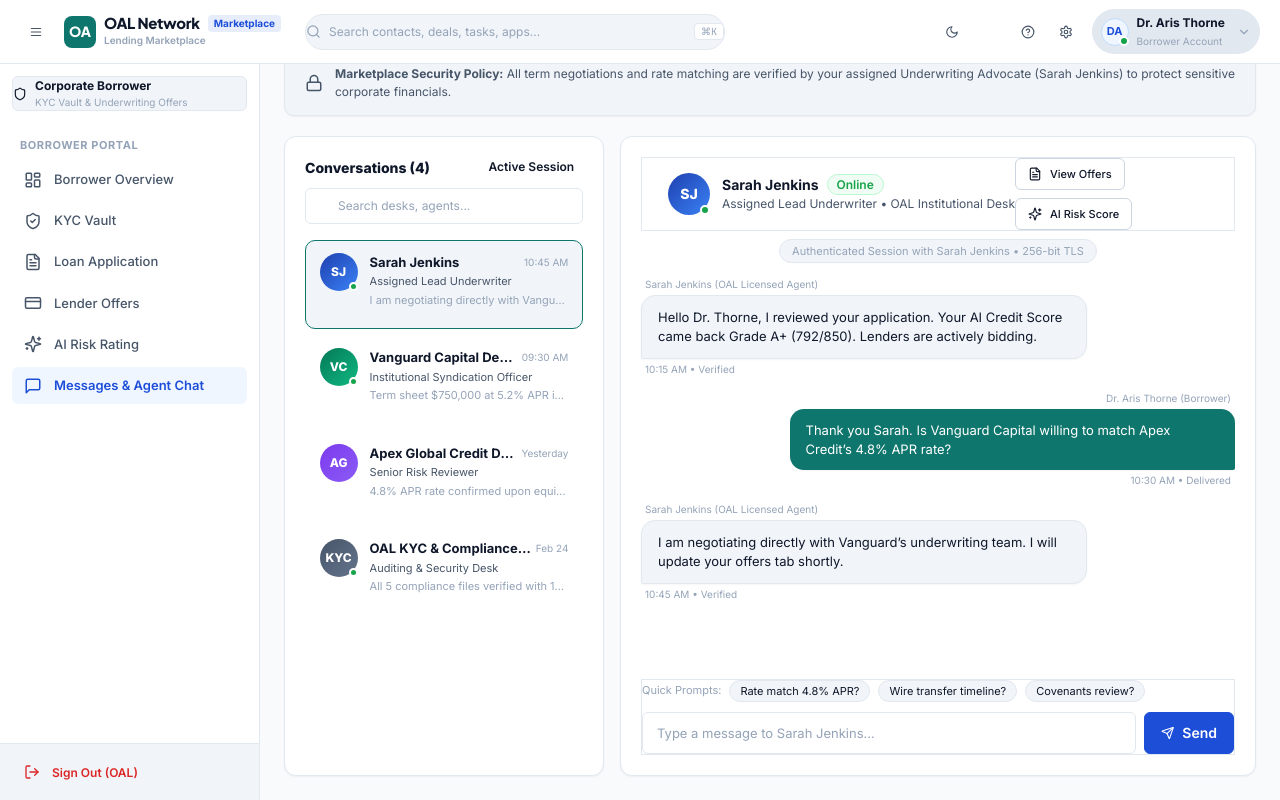
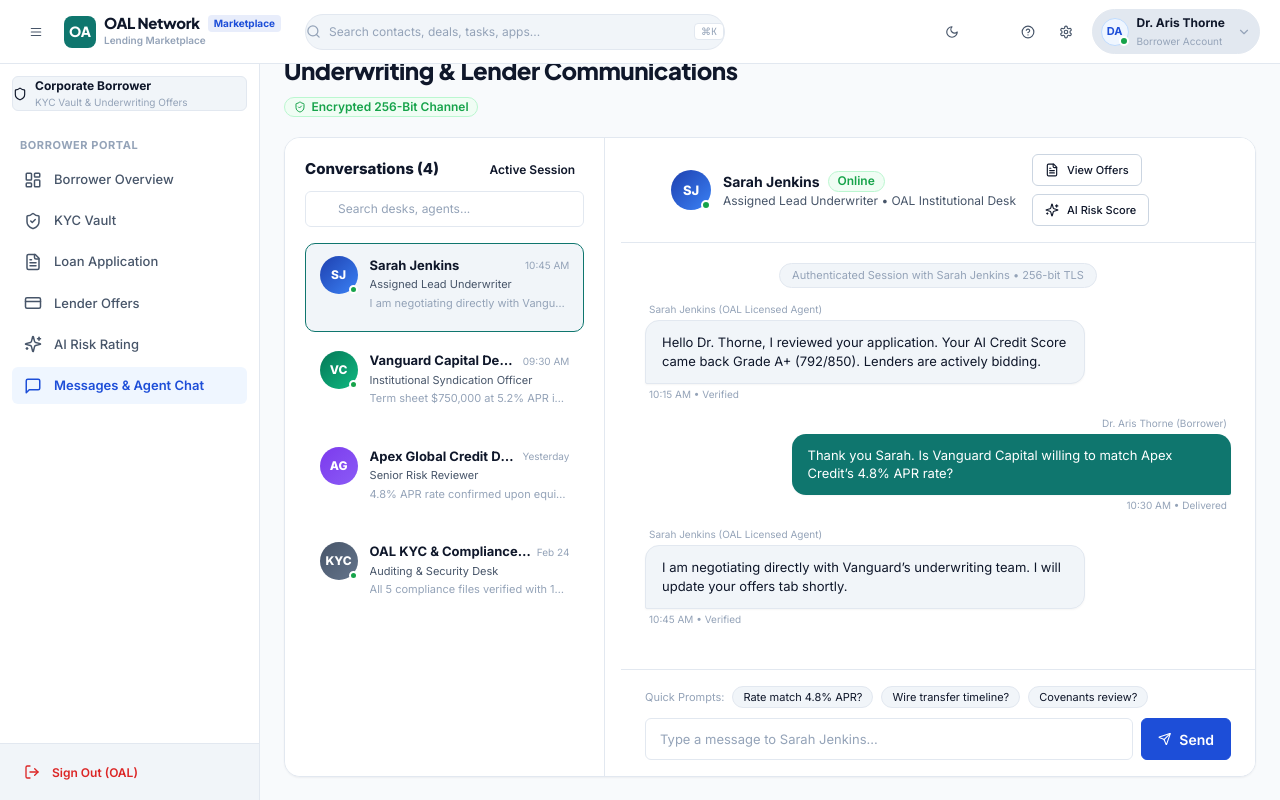
Before and after one commit to AKRITIKUSHWAHA/CRM, a React (Vite) app: page /oal/borrower/messages in a window 1280 px wide. Built offline with nearby package versions, Linux system fonts and the light colour scheme; the HTML template or start-up script is replaced by a standard one.

Commit message:
style(messages): unify 2-panel chat window into seamless borderless hub without nested boxes

```diff
--- a/src/pages/oal/borrower/OalBorrowerMessages.jsx
+++ b/src/pages/oal/borrower/OalBorrowerMessages.jsx
@@ -137,34 +137,38 @@ export const OalBorrowerMessages = () => {
         </div>
       </div>
 
-      {/* 2. Compliance Notice */}
-      <Card style={{ padding: '0.85rem 1.25rem', borderRadius: '10px' }} className="surface-secondary border-subtle flex items-center gap-3 text-xs text-secondary">
-        <Lock size={18} className="text-accent flex-shrink-0" />
-        <div>
-          <strong>Marketplace Security Policy:</strong> All term negotiations and rate matching are verified by your assigned Underwriting Advocate (Sarah Jenkins) to protect sensitive corporate financials.
-        </div>
-      </Card>
-
-      {/* 3. Two-Panel Systematic Messaging Layout */}
-      <div className="chat-master-grid">
+      {/* 2. Unified Two-Panel Systematic Messaging Portal */}
+      <div
+        style={{
+          display: 'grid',
+          gridTemplateColumns: '320px minmax(0, 1fr)',
+          border: '1px solid var(--border)',
+          borderRadius: '16px',
+          backgroundColor: 'var(--surface)',
+          minHeight: '660px',
+          overflow: 'hidden',
+          boxShadow: 'var(--shadow-sm)',
+        }}
+        className="chat-master-grid"
+      >
         {/* LEFT PANEL: Contacts / Chat Participants */}
-        <Card
+        <div
           style={{
             padding: '1.25rem',
-            borderRadius: '12px',
             display: 'flex',
             flexDirection: 'column',
             gap: '1rem',
             height: '100%',
             overflow: 'hidden',
-            boxSizing: 'border-box',
+            borderRight: '1px solid var(--border)',
+            backgroundColor: 'var(--surface)',
           }}
           className={`${showMobileChat ? 'hidden md:flex' : 'flex'}`}
         >
           {/* Panel Header & Search */}
           <div className="flex flex-col gap-2.5" style={{ width: '100%', minWidth: 0 }}>
             <div className="flex items-center justify-between">
-              <span style={{ fontSize: '14px', fontWeight: 800, color: 'var(--text-primary)' }}>
+              <span style={{ fontSize: '15px', fontWeight: 800, color: 'var(--text-primary)' }}>
                 Conversations ({contacts.length})
               </span>
               <Badge variant="neutral" style={{ fontSize: '11px' }}>
@@ -245,7 +249,7 @@ export const OalBorrowerMessages = () => {
                     )}
                   </div>
 
-                  {/* Name & Preview - strictly constrained inside card */}
+                  {/* Name & Preview */}
                   <div style={{ minWidth: 0, flex: 1, overflow: 'hidden', display: 'flex', flexDirection: 'column' }}>
                     <div style={{ display: 'flex', alignItems: 'center', justifyContent: 'space-between', gap: '4px', minWidth: 0, width: '100%' }}>
                       <span
@@ -303,23 +307,31 @@ export const OalBorrowerMessages = () => {
               );
             })}
           </div>
-        </Card>
+        </div>
 
         {/* RIGHT PANEL: Live Active Chat Window */}
-        <Card
+        <div
           style={{
-            padding: '1.25rem',
-            borderRadius: '12px',
             display: 'flex',
             flexDirection: 'column',
             justifyContent: 'space-between',
             height: '100%',
+            backgroundColor: 'var(--surface)',
           }}
           className={`${!showMobileChat ? 'hidden md:flex' : 'flex'}`}
         >
-          <div>
-            {/* Active Contact Header Bar */}
-            <div className="flex items-center justify-between pb-3.5 border-b border-subtle mb-3">
+          {/* Active Contact Seamless Header Bar */}
+          <div
+            style={{
+              padding: '1rem 1.5rem',
+              borderBottom: '1px solid var(--border)',
+              display: 'flex',
+              alignItems: 'center',
+              justifyContent: 'space-between',
+              gap: '1rem',
+              backgroundColor: 'var(--surface)',
+            }}
+          >
             <div className="flex items-center gap-3 min-w-0">
               {/* Mobile Back Button */}
               <Button
@@ -334,8 +346,8 @@ export const OalBorrowerMessages = () => {
               <div style={{ position: 'relative', flexShrink: 0 }}>
                 <div
                   style={{
-                      width: '42px',
-                      height: '42px',
+                    width: '40px',
+                    height: '40px',
                     borderRadius: '50%',
                     background: activeContact.avatarBg,
                     color: '#ffffff',
@@ -343,7 +355,7 @@ export const OalBorrowerMessages = () => {
                     alignItems: 'center',
                     justifyContent: 'center',
                     fontWeight: 800,
-                      fontSize: '14px',
+                    fontSize: '13px',
                   }}
                 >
                   {activeContact.avatarText}
@@ -406,12 +418,14 @@ export const OalBorrowerMessages = () => {
           <div
             className="flex flex-col gap-3.5 pr-2 overflow-y-auto"
             style={{
-                height: '360px',
-                padding: '0.5rem 0',
+              padding: '1.25rem 1.5rem',
+              flex: 1,
+              maxHeight: '440px',
+              minHeight: '340px',
             }}
           >
             {/* System Session Banner */}
-              <div className="flex items-center justify-center my-2">
+            <div className="flex items-center justify-center my-1">
               <span
                 style={{
                   fontSize: '11px',
@@ -479,10 +493,18 @@ export const OalBorrowerMessages = () => {
             })}
             <div ref={messagesEndRef} />
           </div>
-          </div>
 
           {/* Quick Negotiation Chips + Composer */}
-          <div className="flex flex-col gap-2.5 pt-3 border-t border-subtle mt-2">
+          <div
+            style={{
+              padding: '1rem 1.5rem',
+              borderTop: '1px solid var(--border)',
+              backgroundColor: 'var(--surface)',
+              display: 'flex',
+              flexDirection: 'column',
+              gap: '0.65rem',
+            }}
+          >
             {/* Quick Action Suggestion Chips */}
             <div className="flex items-center gap-2 overflow-x-auto pb-1" style={{ WebkitOverflowScrolling: 'touch' }}>
               <span className="text-tertiary text-xs whitespace-nowrap" style={{ fontSize: '11px' }}>Quick Prompts:</span>
@@ -558,7 +580,7 @@ export const OalBorrowerMessages = () => {
               </Button>
             </form>
           </div>
-        </Card>
+        </div>
       </div>
     </div>
   );
```
Lines whose indentation alone changed are shown as unchanged.
